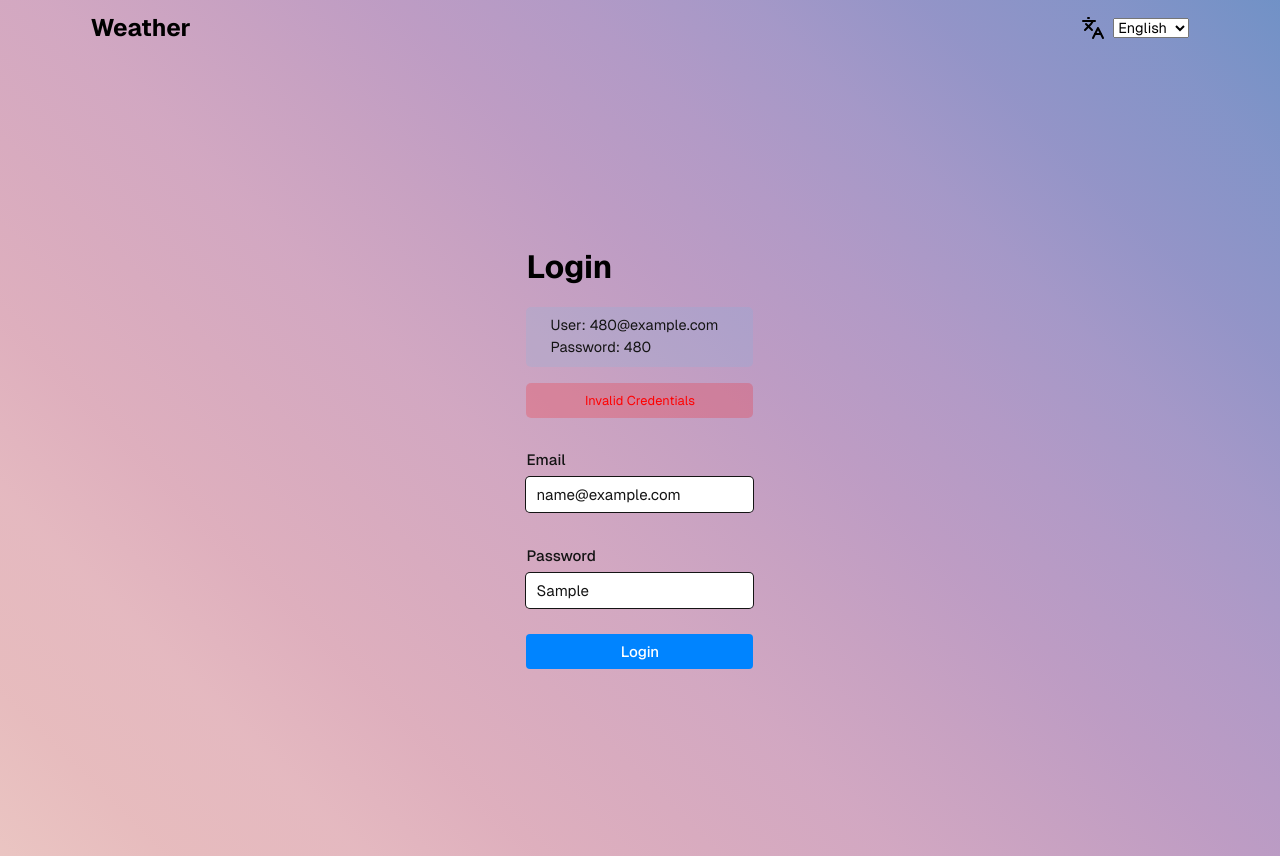
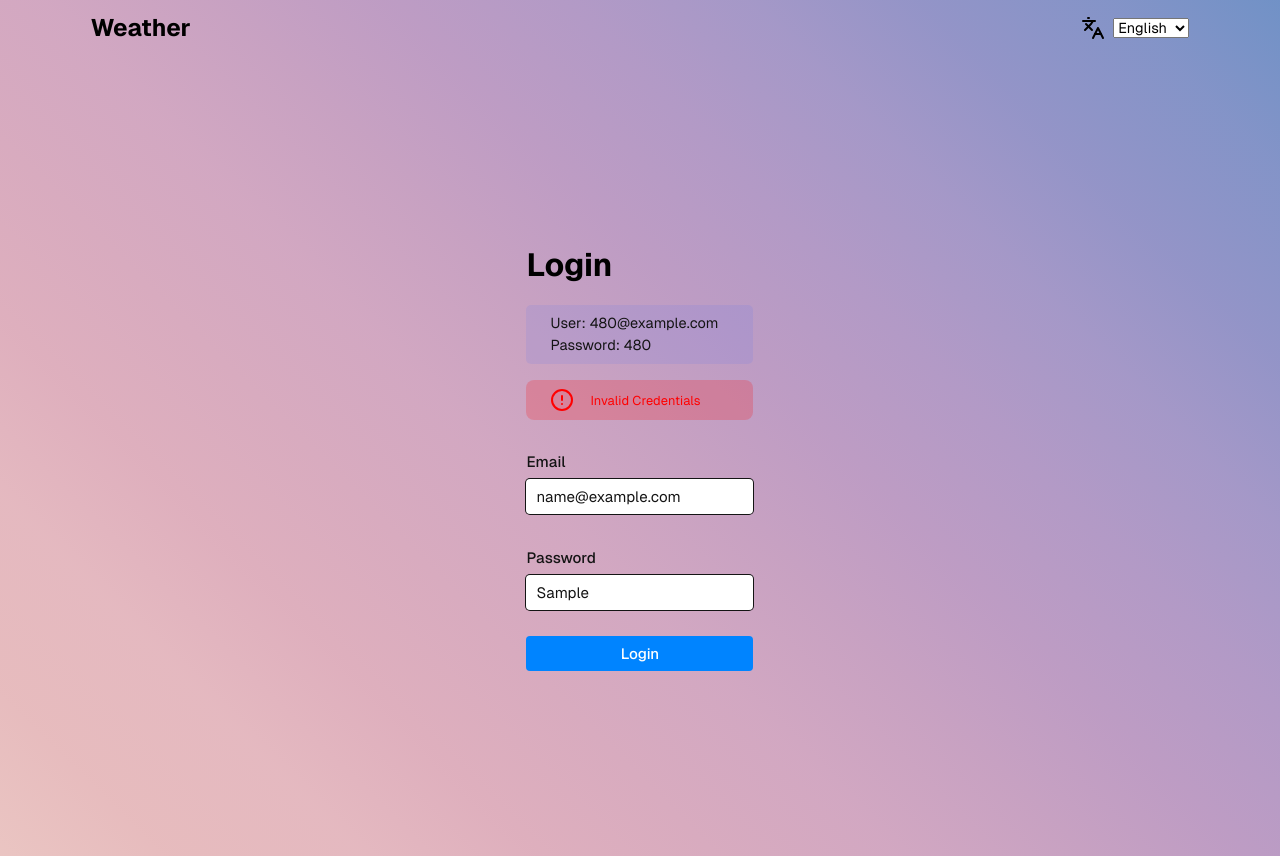
Before and after one commit to lacruzwebdev/480, a React (Vite) app: page /login in a window 1280 px wide. Both pictures are taken after typing "name@example.com", "Sample" into the empty fields and a click on the button "Login". Built offline with nearby package versions, Linux system fonts and the light colour scheme.

Commit message:
Add Info Component

```diff
--- /dev/null
+++ b/src/components/Info/Info.module.css
@@ -0,0 +1,21 @@
+.Info {
+  padding: 0.5rem 1.5rem;
+  width: 100%;
+  border-radius: 8px;
+  display: flex;
+  align-items: center;
+  gap: 1rem;
+  font-size: 0.8rem;
+  text-align: center;
+  margin-top: 1rem;
+}
+
+.success {
+  background-color: rgba(var(--info), 0.2);
+  color: rgba(var(--info), 1);
+}
+
+.error {
+  background-color: rgba(var(--destructive), 0.2);
+  color: rgba(var(--destructive), 1);
+}
--- /dev/null
+++ b/src/components/Info/Info.tsx
@@ -0,0 +1,19 @@
+import { AlertCircle, CheckCircle } from "lucide-react"
+import styles from "./Info.module.css"
+type InfoProps = {
+  children: React.ReactNode
+  type: "success" | "error"
+}
+
+export default function Info({ type, children }: InfoProps) {
+  const iconMap = {
+    success: <CheckCircle />,
+    error: <AlertCircle />,
+  }
+  return (
+    <div className={`${styles.Info} ${styles[type]}`}>
+      {iconMap[type]}
+      {children}
+    </div>
+  )
+}
--- /dev/null
+++ b/src/components/Info/index.ts
@@ -0,0 +1,2 @@
+export * from "./Info"
+export { default } from "./Info"
--- a/src/components/LoginForm/LoginForm.module.css
+++ b/src/components/LoginForm/LoginForm.module.css
@@ -56,18 +56,6 @@
   padding: 10px;
 }
 
-.AuthError {
-  background: rgba(var(--destructive), 0.2);
-  color: rgb(var(--destructive));
-  padding-block: 0.5rem;
-  padding-inline: 1.5rem;
-  border-radius: 5px;
-  width: 100%;
-  text-align: center;
-  font-size: 0.8rem;
-  margin-top: 1rem;
-}
-
 .Error {
   color: red;
   padding-block: 0.5rem;
--- a/src/components/LoginForm/LoginForm.tsx
+++ b/src/components/LoginForm/LoginForm.tsx
@@ -9,6 +9,7 @@ import { useNavigate } from "react-router-dom"
 import { useState } from "react"
 import { useTranslation } from "react-i18next"
 import FormInput from "../FormInput"
+import Info from "../Info"
 
 const formSchema = z.object({
   email: z.string().email("Email no válido"),
@@ -47,7 +48,7 @@ export default function LoginForm() {
 
   return (
     <div className={styles.Wrapper}>
-      {authError && <p className={styles.AuthError}>{t("authError")}</p>}
+      {authError && <Info type="error">{t("authError")}</Info>}
       <form onSubmit={handleSubmit(handleLogin)}>
         <FormInput label={t("email")} name="email" register={register} errors={errors} />
         <FormInput label={t("password")} name="password" register={register} errors={errors} />
--- a/src/index.css
+++ b/src/index.css
@@ -9,7 +9,8 @@
   --primary: #0084ff;
   --border: #aaa;
   --destructive: 255, 0, 0;
-  --info: 50, 200, 255;
+  --info: 50, 100, 255;
+  --success: 0, 100, 0;
   --primary-rgb: 0, 132, 255;
 }
 
```
